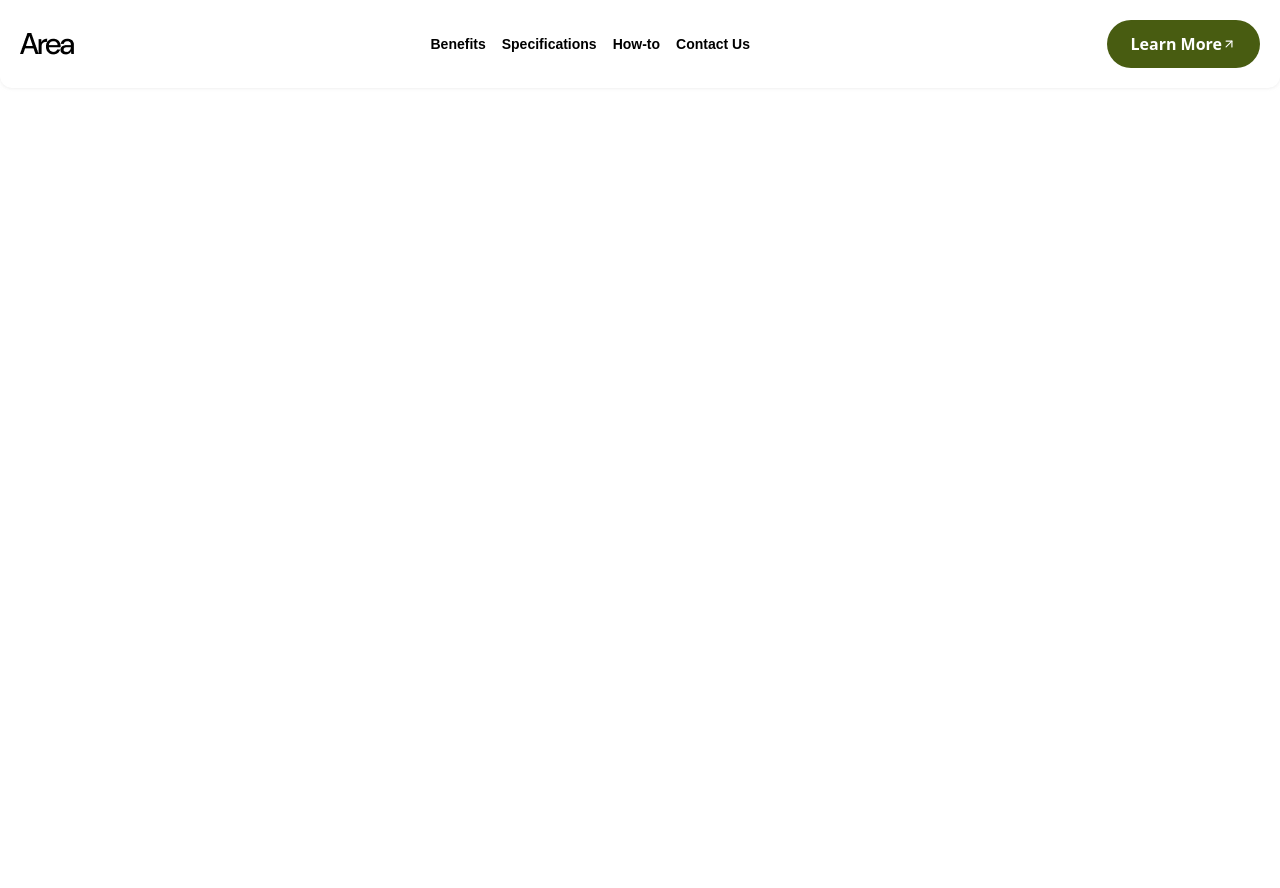
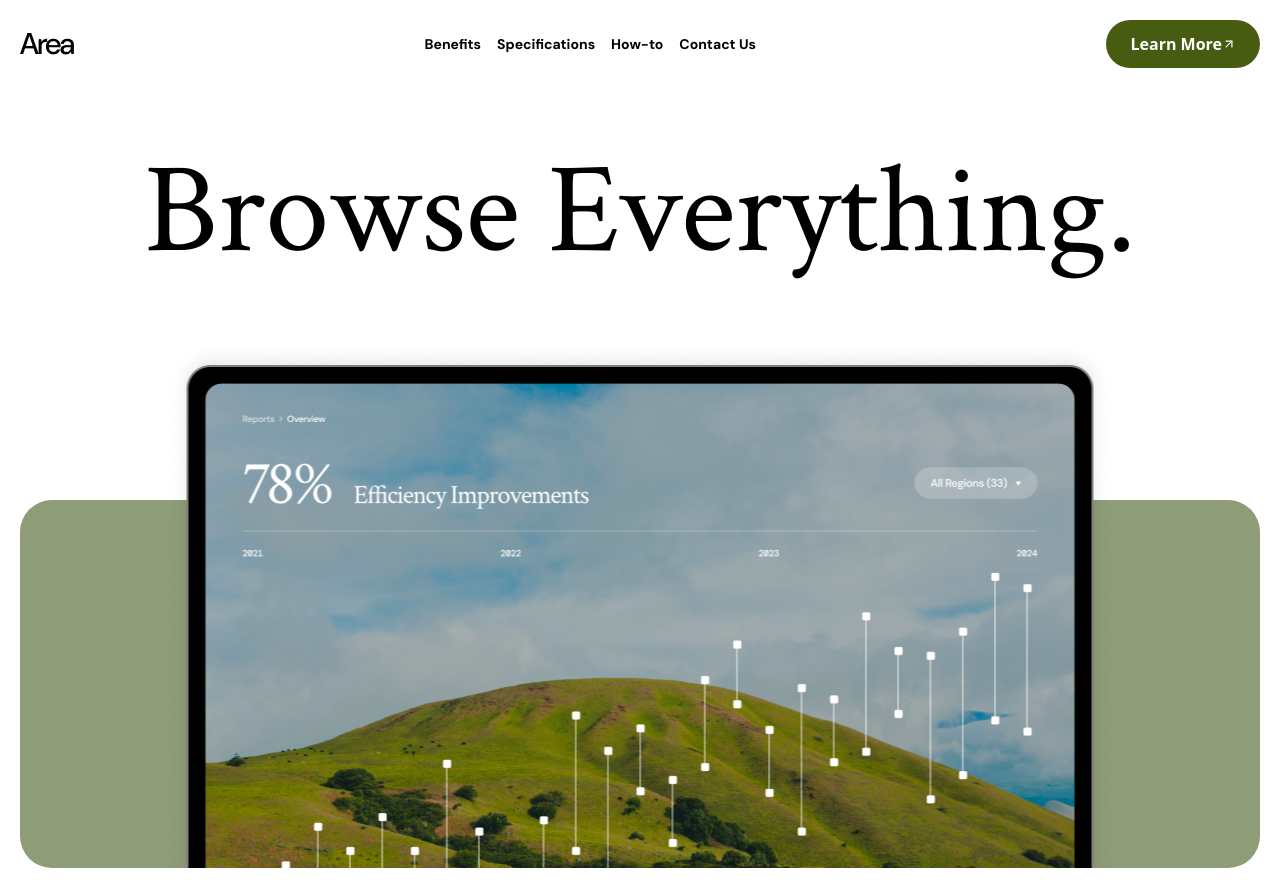
Before and after one commit to nohandev/area-landing-page, a React (Vite) app: page / in a window 1280 px wide. Before the commit the page ends 800 px from the top, so only its background shows below. Built offline with nearby package versions, Linux system fonts and the light colour scheme.

Commit message:
feat: main component

```diff
--- a/src/App.tsx
+++ b/src/App.tsx
@@ -1,9 +1,11 @@
 import Navigation from "@components/Navigation"
+import Hero from "@components/Hero"
 
 const App = () => {
   return (
     <div className='bg-background'>
       <Navigation/>
+      <Hero/>
     </div>
   )
 }
--- /dev/null
+++ b/src/components/Hero.tsx
@@ -0,0 +1,42 @@
+const HeroImageMobile = () => {
+  return (
+    <div className='mt-40 bg-secondary w-full h-80 rounded-4xl relative md:hidden'>
+      <img src='/iphone.png' alt='cellphone ilustration hero' className='absolute bottom-0 -translate-x-1/2 left-1/2'/>
+    </div>
+  )
+}
+
+const HeroImageTablet = () => {
+  return (
+    <div className='mt-48 bg-secondary w-full h-92 rounded-4xl relative max-md:hidden lg:hidden'>
+      <img src='/ipad.png' alt='cellphone ilustration hero' className='absolute bottom-0 -translate-x-1/2 left-1/2'/>
+    </div>
+  )
+}
+
+const HeroImageDesktop = () => {
+  return (
+    <div className='mt-56 bg-secondary w-full max-w-7xl h-92 rounded-4xl relative max-lg:hidden'>
+      <img src='/ipad.png' alt='cellphone ilustration hero' className='absolute bottom-0 -translate-x-1/2 left-1/2'/>
+    </div>
+  )
+}
+
+export default function Hero() {
+  return (
+    <header className="p-5">
+      <div>
+        <div className='mx-auto font-crimson mt-10'>
+          <h1 className='text-7xl md:text-9xl text-center'>Browse Everything.</h1>
+        </div>
+
+        <div className='flex justify-center items-center'>
+          <HeroImageMobile/>
+          <HeroImageTablet/>
+          <HeroImageDesktop/>
+        </div>
+      </div>
+
+    </header>
+  )
+}
--- a/src/components/Navigation.tsx
+++ b/src/components/Navigation.tsx
@@ -63,8 +63,8 @@ const Navigation = () => {
   const [isClosed, setIsClosed] = useState<boolean>(true)
 
   return (
-    <nav className='w-full shadow-sm shadow-muted/50 rounded-b-xl font-bold'>
-      <div className='flex justify-between items-center p-5 font-bold'>
+    <nav className='w-full shadow-sm shadow-muted/50 rounded-b-xl font-bold md:shadow-none '>
+      <div className='flex justify-between items-center p-5 font-bold mx-auto max-w-7xl'>
 
         <div>
           <img src='/Area.png' alt='main logo'/>
--- a/src/index.css
+++ b/src/index.css
@@ -1,10 +1,10 @@
-@import 'tailwindcss';
 @import url('https://fonts.googleapis.com/css2?family=DM+Sans:ital,opsz,wght@0,9..40,100..1000;1,9..40,100..1000&display=swap');
 @import url('https://fonts.googleapis.com/css2?family=Crimson+Text:ital,wght@0,400;0,600;0,700;1,400;1,600;1,700&display=swap');
+@import 'tailwindcss';
 
 
 @theme {
-  --font-crismon: "Crimson Text", serif;
+  --font-crimson: "Crimson Text", serif;
   --font-dmsans:"DM Sans", sans-serif;
 
   --color-background: #FFFFFF;
```
Also changed, not shown: public/ipad.png (added), public/iphone.png (added).
